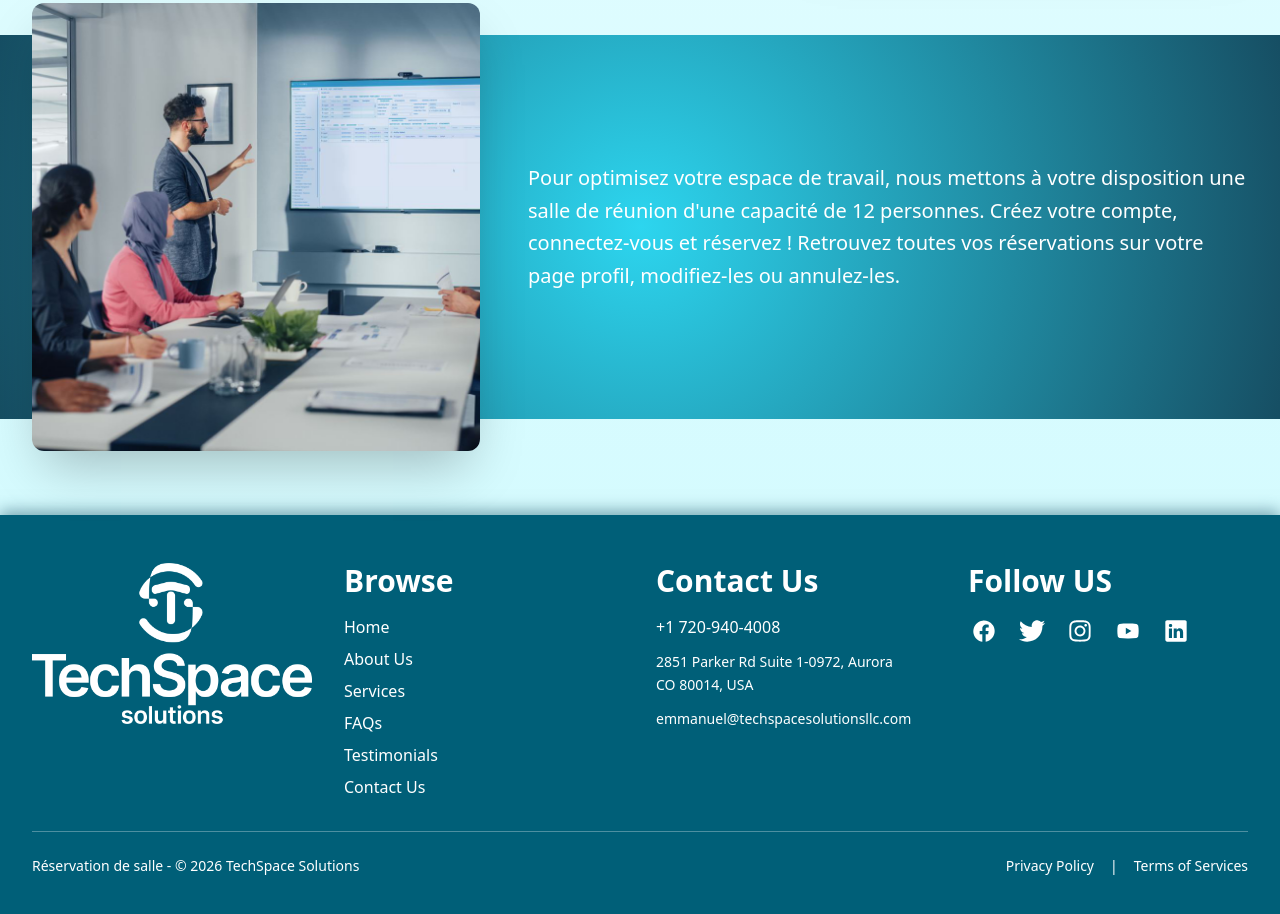
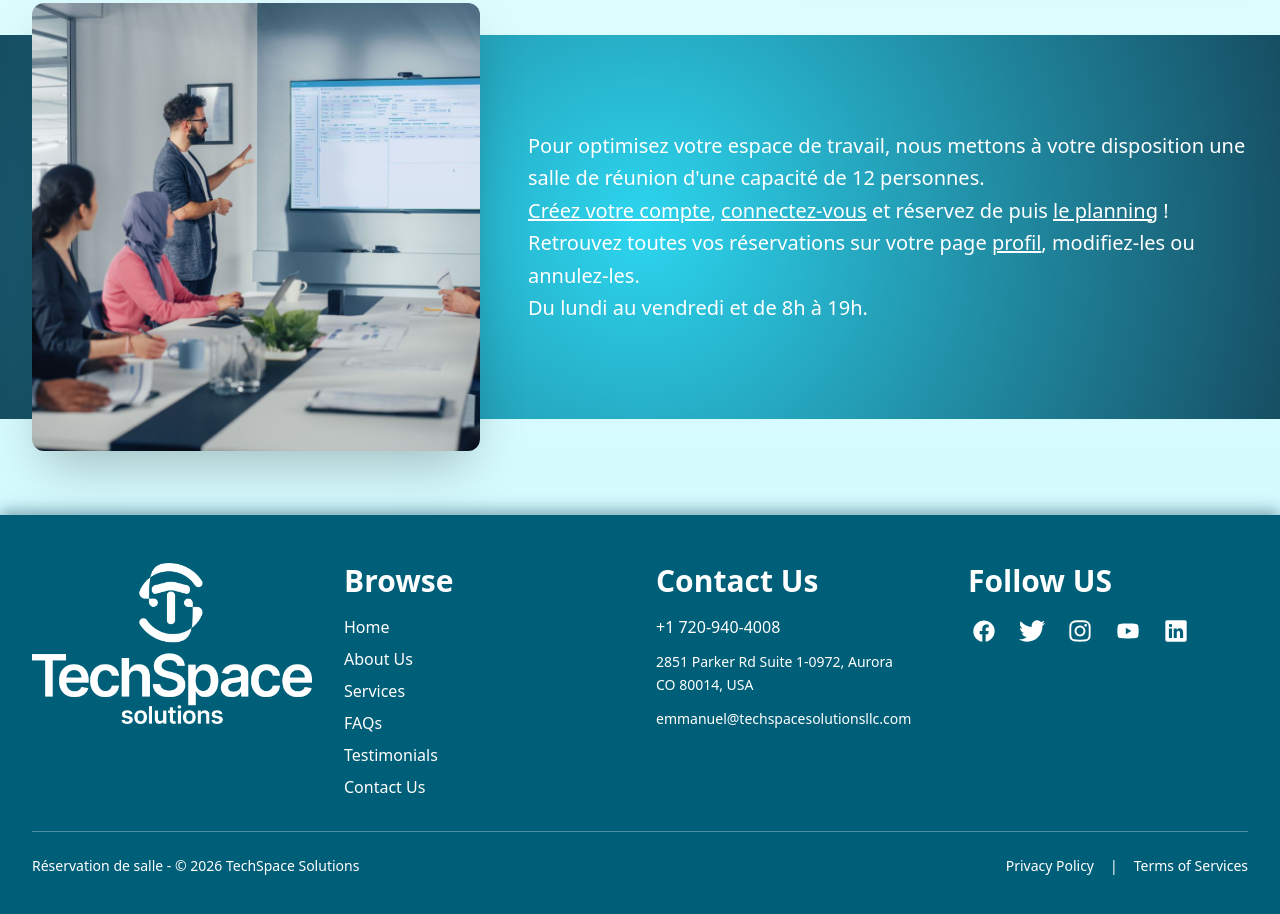
Before and after one commit to Pauline-hiez/reservation-salle, a React (Vite) app in the folder frontend/: page / in a window 1280 px wide. Shown: the part 920-1834 px from the top of the page. Built offline with nearby package versions, Linux system fonts and the light colour scheme.

Commit message:
Modification texte page d'accueil

```diff
--- a/frontend/src/components/Planning.jsx
+++ b/frontend/src/components/Planning.jsx
@@ -851,7 +851,7 @@ export default function Planning() {
                             </h3>
                             <button
                                 onClick={closeModal}
-                                className="text-gray-500 hover:text-gray-700 text-2xl font-bold">
+                                className="text-gray-500 hover:text-gray-700 text-2xl font-bold cursor-pointer">
                                 ×
                             </button>
                         </div>
--- a/frontend/src/pages/Home.jsx
+++ b/frontend/src/pages/Home.jsx
@@ -1,4 +1,5 @@
 import { useState, useEffect } from 'react';
+import { Link } from 'react-router-dom';
 
 function Home() {
     const images = [
@@ -97,8 +98,8 @@ function Home() {
                             <div className="flex-1 text-center lg:text-left order-2">
                                 <h2 className="text-base sm:text-lg md:text-xl lg:text-lg xl:text-xl leading-relaxed">
                                     Pour optimisez votre espace de travail, nous mettons à votre disposition une salle de réunion
-                                    d'une capacité de 12 personnes. Créez votre compte, connectez-vous et réservez ! Retrouvez
-                                    toutes vos réservations sur votre page profil, modifiez-les ou annulez-les.
+                                    d'une capacité de 12 personnes. <Link to="/register" className="underline hover:text-cyan-800 transition-colors"><br /> Créez votre compte</Link>, <Link to="/login" className="underline hover:text-cyan-800 transition-colors">connectez-vous</Link> et réservez de puis <Link to="/planning" className="underline hover:text-cyan-800 transition-colors">le planning</Link> ! Retrouvez
+                                    toutes vos réservations sur votre page <Link to="/profile" className="underline hover:text-cyan-800 transition-colors">profil</Link>, modifiez-les ou annulez-les. <br /> Du lundi au vendredi et de 8h à 19h.
                                 </h2>
                             </div>
                         </div>
```
